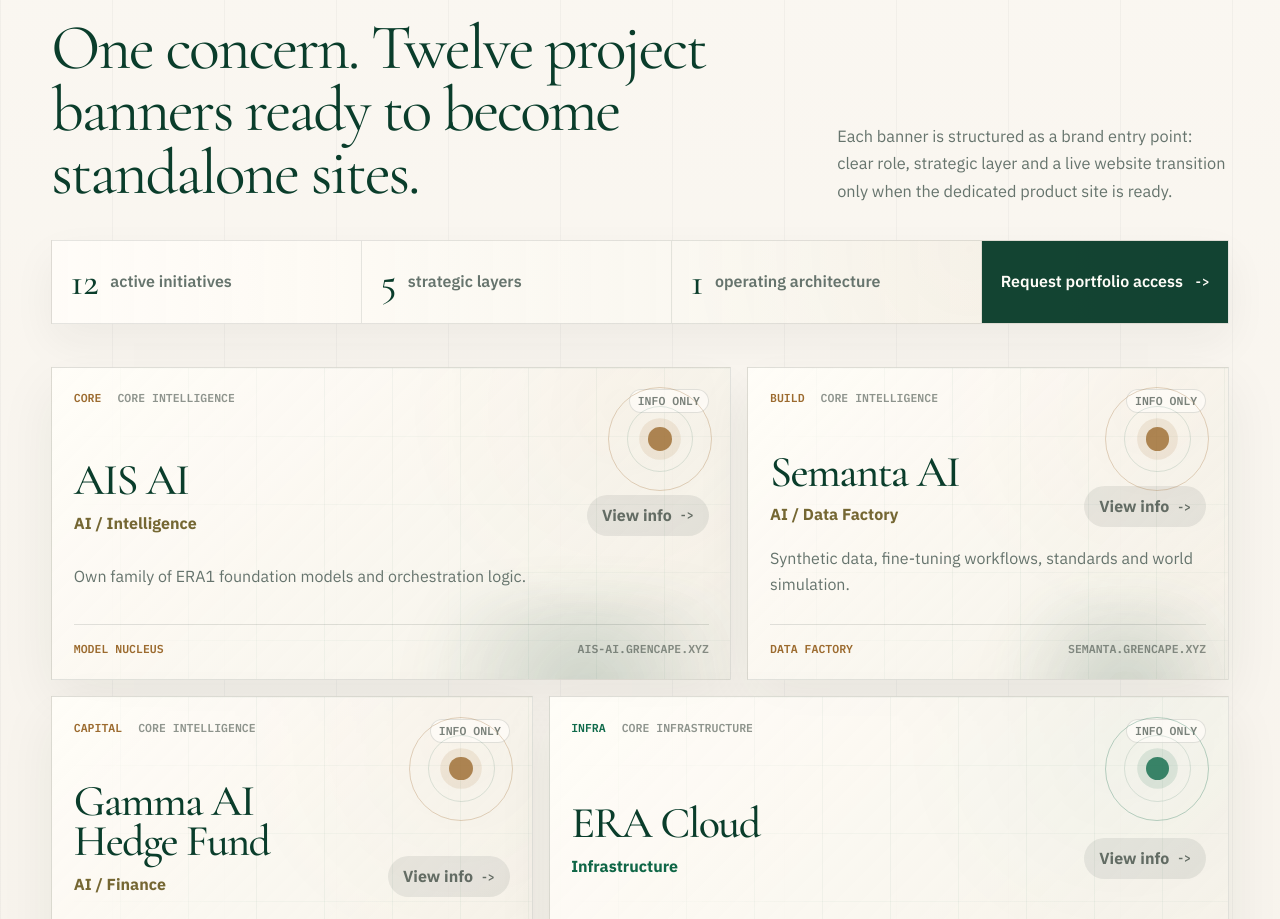
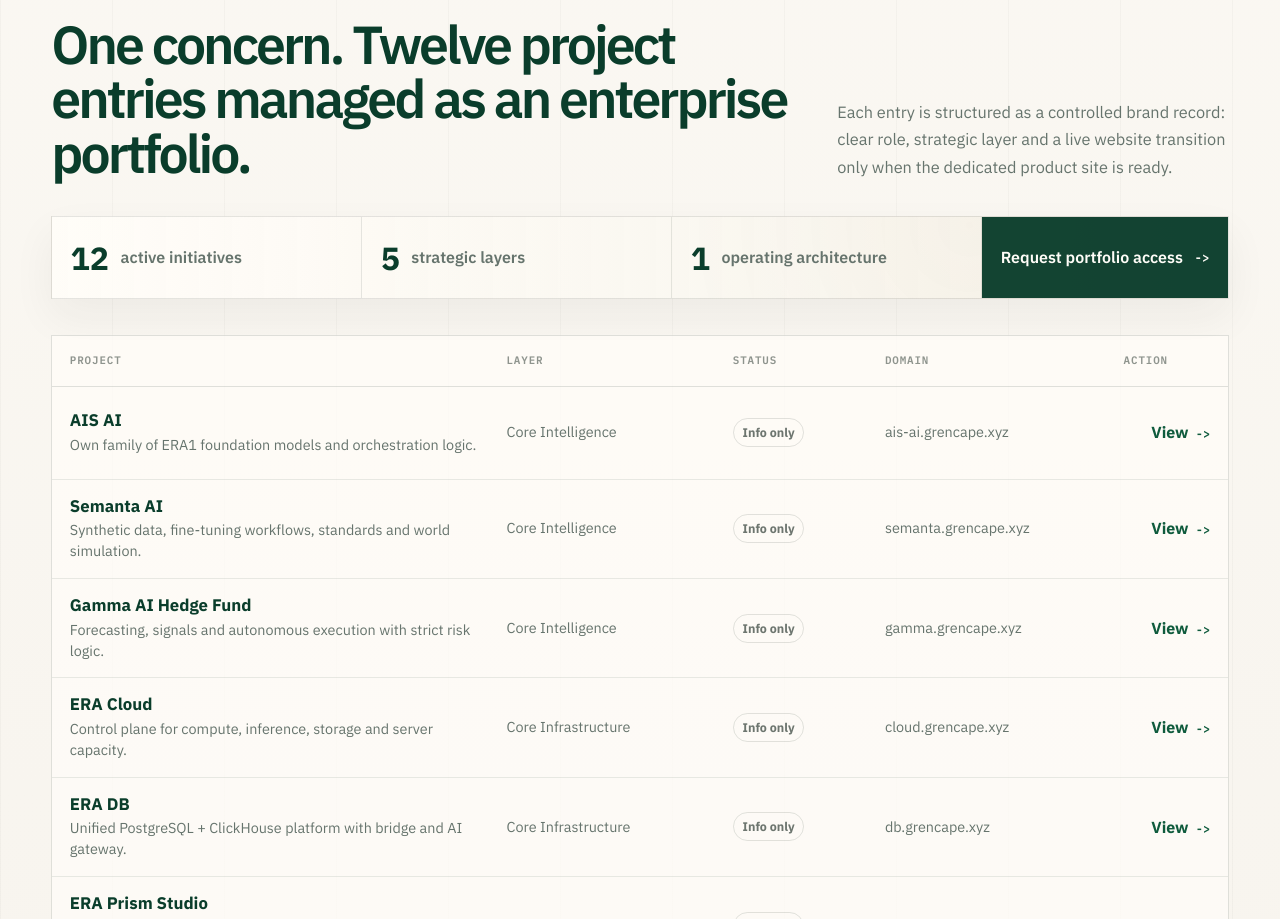
Before and after one commit to ivs-123/grencape-site, a React (Vite) app: page / in a window 1280 px wide. Shown: the part 1881-2800 px from the top of the page. Built offline with nearby package versions, Linux system fonts and the light colour scheme.

Commit message:
Simplify project portfolio layout

```diff
--- a/src/App.tsx
+++ b/src/App.tsx
@@ -30,42 +30,10 @@ function App() {
   }, []);
 
   const renderProjectBanner = (project: Project, index: number) => {
-    const bannerClass = [
-      'project-banner',
-      `project-banner-${project.layer.toLowerCase().replace(/[^a-z0-9]+/g, '-')}`
-    ].filter(Boolean).join(' ');
-
-    const bannerContent = (
-      <>
-        <span className="project-banner-orbit" aria-hidden="true" />
-        <span className="project-banner-topline">
-          <span>{project.stage}</span>
-          <span>{project.layer}</span>
-          <span className={`project-banner-status project-banner-status-${project.siteStatus}`}>
-            {project.siteStatus === 'live' ? 'Site live' : 'Info only'}
-          </span>
-        </span>
-        <span className="project-banner-main">
-          <span>
-            <strong>{project.name}</strong>
-            <em>{project.category}</em>
-          </span>
-          <span className={`project-banner-link ${project.siteStatus === 'pending' ? 'project-banner-link-disabled' : ''}`}>
-            {project.siteStatus === 'live' ? 'Open site' : 'View info'}
-          </span>
-        </span>
-        <span className="project-banner-role">{project.role}</span>
-        <span className="project-banner-footer">
-          <span>{project.signal}</span>
-          <span>{project.siteUrl.replace('https://', '')}</span>
-        </span>
-      </>
-    );
-
     return (
       <motion.a
         key={project.name}
-        className={bannerClass}
+        className="project-row-card"
         href={project.siteStatus === 'live' ? project.siteUrl : `#/projects/${project.slug}`}
         target={project.siteStatus === 'live' ? '_blank' : undefined}
         rel={project.siteStatus === 'live' ? 'noreferrer' : undefined}
@@ -74,7 +42,16 @@ function App() {
         viewport={viewport}
         transition={{ duration: 0.28, delay: index * 0.025 }}
       >
-        {bannerContent}
+        <span className="project-row-name">
+          <strong>{project.name}</strong>
+          <span>{project.role}</span>
+        </span>
+        <span className="project-row-meta">{project.layer}</span>
+        <span className={`project-row-status project-row-status-${project.siteStatus}`}>
+          {project.siteStatus === 'live' ? 'Live site' : 'Info only'}
+        </span>
+        <span className="project-row-domain">{project.siteUrl.replace('https://', '')}</span>
+        <span className="project-row-action">{project.siteStatus === 'live' ? 'Open' : 'View'}</span>
       </motion.a>
     );
   };
@@ -175,18 +152,18 @@ function App() {
             <div>
               <p className="eyebrow">ERA1 PORTFOLIO</p>
               <h2>
-                <span className="title-desktop">One concern. Twelve project banners ready to become standalone sites.</span>
+                <span className="title-desktop">One concern. Twelve project entries managed as an enterprise portfolio.</span>
                 <span className="title-mobile">
                   One concern.
                   <br />
-                  Twelve project banners.
+                  Twelve project entries.
                   <br />
-                  Standalone sites.
+                  Enterprise portfolio.
                 </span>
               </h2>
             </div>
             <p>
-              Each banner is structured as a brand entry point: clear role, strategic layer and a live
+              Each entry is structured as a controlled brand record: clear role, strategic layer and a live
               website transition only when the dedicated product site is ready.
             </p>
           </motion.div>
@@ -211,7 +188,14 @@ function App() {
             </span>
             <a href="mailto:hello@grencape.xyz">Request portfolio access</a>
           </motion.div>
-          <div className="project-banner-grid">
+          <div className="project-index" role="list" aria-label="ERA1 project index">
+            <div className="project-index-head" aria-hidden="true">
+              <span>Project</span>
+              <span>Layer</span>
+              <span>Status</span>
+              <span>Domain</span>
+              <span>Action</span>
+            </div>
             {projects.map(renderProjectBanner)}
           </div>
         </section>
@@ -289,7 +273,7 @@ function App() {
 function ProjectDetail({ project }: { project: Project }) {
   return (
     <main className="project-detail-page">
-      <section className={`project-detail-hero project-banner-${project.layer.toLowerCase().replace(/[^a-z0-9]+/g, '-')}`}>
+      <section className="project-detail-hero">
         <div className="project-detail-kicker">
           <a href="#projects">Back to portfolio</a>
           <span>{project.siteStatus === 'live' ? 'Site live' : 'Information page'}</span>
--- a/src/index.css
+++ b/src/index.css
@@ -1,4 +1,4 @@
-@import url('https://fonts.googleapis.com/css2?family=Cormorant+Garamond:wght@400;500&family=IBM+Plex+Mono:wght@500;600&family=IBM+Plex+Sans:wght@400;500;600;700&display=swap');
+@import url('https://fonts.googleapis.com/css2?family=IBM+Plex+Mono:wght@500;600&family=IBM+Plex+Sans:wght@400;500;600;700&display=swap');
 
 @tailwind base;
 @tailwind components;
@@ -34,9 +34,8 @@ body {
   margin: 0;
   overflow-x: hidden;
   background:
-    linear-gradient(90deg, rgba(20, 35, 27, 0.035) 1px, transparent 1px),
-    radial-gradient(circle at 76% 17%, rgba(15, 91, 61, 0.1), transparent 30rem),
-    linear-gradient(180deg, #fffdf9 0%, #f7f3ec 52%, var(--paper) 100%);
+    linear-gradient(90deg, rgba(20, 35, 27, 0.026) 1px, transparent 1px),
+    linear-gradient(180deg, #fffdf9 0%, #f8f5ef 54%, var(--paper) 100%);
   background-size: 112px 100%, 100% 100%, 100% 100%;
   color: var(--ink);
   font-family: 'IBM Plex Sans', 'Segoe UI', system-ui, sans-serif;
@@ -170,11 +169,10 @@ a {
 .hero h1 {
   margin: 0.95rem 0 0;
   color: var(--green-deep);
-  font-family: 'Cormorant Garamond', Georgia, serif;
-  font-size: 8.4rem;
-  font-weight: 400;
-  letter-spacing: -0.045em;
-  line-height: 0.82;
+  font-size: 7.2rem;
+  font-weight: 600;
+  letter-spacing: -0.065em;
+  line-height: 0.88;
 }
 
 .hero h1 span {
@@ -193,9 +191,9 @@ a {
 .hero-kicker {
   margin: 1.15rem 0 1rem;
   color: var(--copper);
-  font-family: 'Cormorant Garamond', Georgia, serif;
-  font-size: 2rem;
-  line-height: 1;
+  font-size: 1.45rem;
+  font-weight: 600;
+  line-height: 1.15;
 }
 
 .hero-kicker::after {
@@ -300,11 +298,10 @@ a {
 .section h2 {
   margin: 0.95rem 0 0;
   color: var(--green-deep);
-  font-family: 'Cormorant Garamond', Georgia, serif;
-  font-size: 4rem;
-  font-weight: 400;
-  line-height: 0.98;
-  letter-spacing: -0.035em;
+  font-size: 3.35rem;
+  font-weight: 600;
+  line-height: 1.02;
+  letter-spacing: -0.055em;
 }
 
 .title-mobile {
@@ -315,6 +312,7 @@ a {
   display: grid;
   gap: 0;
   border-top: 1px solid var(--line);
+  background: rgba(255, 253, 248, 0.42);
 }
 
 .layer-row {
@@ -340,7 +338,7 @@ a {
 
 .layer-row p {
   margin: 0.45rem 0 0;
-  color: var(--muted);
+  color: #4f5f57;
 }
 
 .layer-projects {
@@ -399,9 +397,8 @@ a {
 
 .portfolio-meta strong {
   color: var(--green-deep);
-  font-family: 'Cormorant Garamond', Georgia, serif;
-  font-size: 2.4rem;
-  font-weight: 500;
+  font-size: 2rem;
+  font-weight: 700;
   line-height: 1;
 }
 
@@ -419,237 +416,100 @@ a {
   font-size: 0.78rem;
 }
 
-.project-banner-grid {
-  margin-top: 2.7rem;
-  display: grid;
-  grid-template-columns: repeat(12, minmax(0, 1fr));
-  gap: 1rem;
+.project-index {
+  margin-top: 2.2rem;
+  border: 1px solid var(--line);
+  background: rgba(255, 253, 248, 0.72);
 }
 
-.project-banner {
-  --banner-accent: var(--copper);
-  grid-column: span 6;
-  min-width: 0;
-  min-height: 16.4rem;
-  padding: 1.35rem;
-  position: relative;
-  display: flex;
-  flex-direction: column;
-  justify-content: space-between;
-  overflow: hidden;
-  border: 1px solid rgba(20, 35, 27, 0.12);
-  background:
-    linear-gradient(135deg, rgba(255, 253, 248, 0.94), rgba(244, 240, 230, 0.78)),
-    radial-gradient(circle at 84% 12%, color-mix(in srgb, var(--banner-accent) 18%, transparent), transparent 14rem);
-  box-shadow: 0 20px 54px rgba(28, 39, 34, 0.065);
-  isolation: isolate;
-  transition: transform 180ms ease, border-color 180ms ease, box-shadow 180ms ease;
+.project-index-head,
+.project-row-card {
+  display: grid;
+  grid-template-columns: minmax(18rem, 1.7fr) minmax(10rem, 0.85fr) minmax(7rem, 0.55fr) minmax(12rem, 0.9fr) minmax(5rem, 0.35fr);
+  gap: 1rem;
+  align-items: center;
 }
 
-.project-banner-core-intelligence {
-  --banner-accent: #9c6b2f;
-}
-
-.project-banner-core-infrastructure {
-  --banner-accent: #0f6a4a;
-}
-
-.project-banner-data-analytics {
-  --banner-accent: #536f7a;
-}
-
-.project-banner-consumer-platform {
-  --banner-accent: #bb7a41;
-}
-
-.project-banner-fintech {
-  --banner-accent: #0a3d2b;
-}
-
-.project-banner:nth-child(4n + 1),
-.project-banner:nth-child(4n + 4) {
-  grid-column: span 7;
-}
-
-.project-banner:nth-child(4n + 2),
-.project-banner:nth-child(4n + 3) {
-  grid-column: span 5;
-}
-
-.project-banner::before {
-  content: '';
-  position: absolute;
-  inset: 0;
-  background:
-    linear-gradient(90deg, rgba(15, 91, 61, 0.08) 1px, transparent 1px),
-    linear-gradient(180deg, rgba(15, 91, 61, 0.055) 1px, transparent 1px);
-  background-size: 4.25rem 4.25rem;
-  mask-image: linear-gradient(90deg, transparent 0%, black 42%, black 100%);
-  opacity: 0.58;
-  z-index: -2;
-}
-
-.project-banner::after {
-  content: '';
-  position: absolute;
-  inset: auto -12% -34% 45%;
-  height: 12rem;
-  background: radial-gradient(circle, rgba(10, 61, 43, 0.18), transparent 68%);
-  filter: blur(20px);
-  z-index: -1;
-}
-
-.project-banner:hover {
-  transform: translateY(-4px);
-  border-color: rgba(15, 91, 61, 0.26);
-  box-shadow: 0 28px 70px rgba(28, 39, 34, 0.11);
-}
-
-.project-banner:focus-visible {
-  outline: 2px solid var(--green);
-  outline-offset: 4px;
-}
-
-.project-banner-orbit {
-  position: absolute;
-  right: 1.15rem;
-  top: 1.2rem;
-  width: 6.5rem;
-  height: 6.5rem;
-  border: 1px solid color-mix(in srgb, var(--banner-accent) 34%, transparent);
-  border-radius: 50%;
-  opacity: 0.82;
-}
-
-.project-banner-orbit::before,
-.project-banner-orbit::after {
-  content: '';
-  position: absolute;
-  inset: 1.1rem;
-  border: 1px solid rgba(15, 91, 61, 0.16);
-  border-radius: 50%;
-}
-
-.project-banner-orbit::after {
-  inset: 2.45rem;
-  background: var(--banner-accent);
-  border: 0;
-  box-shadow: 0 0 0 0.55rem color-mix(in srgb, var(--banner-accent) 14%, transparent);
-}
-
-.project-banner-topline,
-.project-banner-footer {
-  display: flex;
-  flex-wrap: wrap;
-  gap: 0.6rem 1rem;
-  color: var(--banner-accent);
+.project-index-head {
+  min-height: 3.2rem;
+  padding: 0 1.1rem;
+  color: rgba(20, 35, 27, 0.48);
+  border-bottom: 1px solid var(--line);
   font-family: 'IBM Plex Mono', monospace;
-  font-size: 0.72rem;
+  font-size: 0.68rem;
   font-weight: 600;
+  letter-spacing: 0.08em;
   text-transform: uppercase;
 }
 
-.project-banner-topline span + span,
-.project-banner-footer span + span {
-  color: rgba(20, 35, 27, 0.48);
+.project-row-card {
+  min-height: 5.8rem;
+  padding: 1rem 1.1rem;
+  border-bottom: 1px solid rgba(20, 35, 27, 0.09);
+  transition: background-color 160ms ease, color 160ms ease;
 }
 
-.project-banner-status {
-  margin-left: auto;
-  padding: 0.12rem 0.5rem;
-  border: 1px solid rgba(20, 35, 27, 0.12);
-  border-radius: 999px;
-  background: rgba(255, 253, 248, 0.72);
-  color: rgba(20, 35, 27, 0.56) !important;
+.project-row-card:last-child {
+  border-bottom: 0;
 }
 
-.project-banner-status-live {
-  border-color: rgba(15, 91, 61, 0.24);
-  color: var(--green) !important;
+.project-row-card:hover,
+.project-row-card:focus-visible {
+  background: rgba(255, 255, 255, 0.78);
+  color: var(--green-deep);
+  outline: none;
 }
 
-.project-banner-main {
-  margin-top: 2.4rem;
-  display: flex;
-  align-items: end;
-  justify-content: space-between;
-  gap: 1.5rem;
+.project-row-name {
+  min-width: 0;
+  display: grid;
+  gap: 0.28rem;
 }
 
-.project-banner-main > span:first-child {
-  min-width: 0;
+.project-row-name strong {
+  color: var(--green-deep);
+  font-size: 1.05rem;
+  line-height: 1.2;
 }
 
-.project-banner-main strong {
-  display: block;
-  max-width: 27rem;
-  color: var(--green-deep);
-  font-family: 'Cormorant Garamond', Georgia, serif;
-  font-size: 2.75rem;
-  font-weight: 500;
-  letter-spacing: -0.035em;
-  line-height: 0.92;
+.project-row-name span,
+.project-row-meta,
+.project-row-domain {
+  color: var(--muted);
+  font-size: 0.9rem;
+  line-height: 1.45;
+}
+
+.project-row-name span,
+.project-row-domain {
   overflow-wrap: anywhere;
 }
 
-.project-banner-main em {
-  display: block;
-  margin-top: 0.65rem;
-  color: color-mix(in srgb, var(--banner-accent) 72%, var(--green));
-  font-style: normal;
+.project-row-status {
+  width: max-content;
+  padding: 0.24rem 0.55rem;
+  border: 1px solid rgba(20, 35, 27, 0.12);
+  border-radius: 999px;
+  color: rgba(20, 35, 27, 0.62);
+  font-size: 0.78rem;
   font-weight: 700;
 }
 
-.project-banner-link {
-  min-width: max-content;
-  min-height: 2.55rem;
-  display: inline-flex;
-  align-items: center;
-  gap: 0.5rem;
-  padding: 0 0.95rem;
-  border-radius: 999px;
-  background: rgba(10, 61, 43, 0.94);
-  color: #fffdf8;
-  font-weight: 700;
-  box-shadow: 0 14px 30px rgba(10, 61, 43, 0.16);
+.project-row-status-live {
+  border-color: rgba(15, 91, 61, 0.24);
+  color: var(--green);
 }
 
-.project-banner-link::after {
-  content: '->';
-  font-family: 'IBM Plex Mono', monospace;
-  font-size: 0.72rem;
+.project-row-action {
+  justify-self: end;
+  color: var(--green);
+  font-weight: 800;
 }
 
-.project-banner-link-disabled {
-  background: rgba(20, 35, 27, 0.08);
-  color: rgba(20, 35, 27, 0.62);
-  box-shadow: none;
-}
-
-.project-banner-link-disabled::after {
-  content: '->';
-}
-
-.project-banner-role {
-  margin-top: 1.2rem;
-  display: block;
-  max-width: 34rem;
-  color: var(--muted);
-  font-size: 1rem;
-  line-height: 1.62;
-  overflow-wrap: anywhere;
-}
-
-.project-banner-footer {
-  margin-top: 1.6rem;
-  padding-top: 0.95rem;
-  border-top: 1px solid rgba(20, 35, 27, 0.12);
-  justify-content: space-between;
-}
-
-.project-banner-footer span {
-  min-width: 0;
-  overflow-wrap: anywhere;
+.project-row-action::after {
+  content: ' ->';
+  font-family: 'IBM Plex Mono', monospace;
+  font-size: 0.75rem;
 }
 
 .manifesto-grid {
@@ -728,13 +588,10 @@ a {
 }
 
 .project-detail-hero {
-  --banner-accent: var(--copper);
   width: min(1220px, 92vw);
-  min-height: calc(100svh - 4.8rem);
   margin: 0 auto;
-  padding: 5rem 0 4rem;
+  padding: 5rem 0 4.5rem;
   display: grid;
-  align-content: center;
 }
 
 .project-detail-kicker {
@@ -757,24 +614,23 @@ a {
 
 .project-detail-grid {
   display: grid;
-  grid-template-columns: minmax(0, 1fr) minmax(20rem, 0.42fr);
+  grid-template-columns: minmax(0, 1fr) minmax(22rem, 0.45fr);
   gap: 3rem;
-  align-items: end;
+  align-items: start;
 }
 
 .project-detail-hero h1 {
   margin: 1rem 0 0;
   color: var(--green-deep);
-  font-family: 'Cormorant Garamond', Georgia, serif;
-  font-size: 7rem;
-  font-weight: 500;
-  letter-spacing: -0.05em;
-  line-height: 0.86;
+  font-size: 5rem;
+  font-weight: 600;
+  letter-spacing: -0.06em;
+  line-height: 0.98;
 }
 
 .project-detail-category {
   margin: 1rem 0 0;
-  color: color-mix(in srgb, var(--banner-accent) 72%, var(--green));
+  color: var(--green);
   font-size: 1.2rem;
   font-weight: 700;
 }
@@ -802,14 +658,11 @@ a {
   min-width: 0;
   padding: 1.4rem;
   border: 1px solid rgba(20, 35, 27, 0.12);
-  background:
-    linear-gradient(135deg, rgba(255, 253, 248, 0.95), rgba(244, 240, 230, 0.8)),
-    radial-gradient(circle at 82% 12%, color-mix(in srgb, var(--banner-accent) 18%, transparent), transparent 14rem);
-  box-shadow: 0 24px 60px rgba(28, 39, 34, 0.08);
+  background: rgba(255, 253, 248, 0.78);
 }
 
 .project-detail-card > span {
-  color: var(--banner-accent);
+  color: var(--copper);
   font-family: 'IBM Plex Mono', monospace;
   font-size: 0.74rem;
   font-weight: 600;
@@ -820,10 +673,8 @@ a {
   display: block;
   margin-top: 0.9rem;
   color: var(--green-deep);
-  font-family: 'Cormorant Garamond', Georgia, serif;
-  font-size: 2.4rem;
-  font-weight: 500;
-  line-height: 0.95;
+  font-size: 1.35rem;
+  line-height: 1.2;
 }
 
 .project-detail-card p {
@@ -870,7 +721,6 @@ a {
 }
 
 .project-focus-grid article {
-  min-height: 12rem;
   padding: 1.2rem;
   border: 1px solid rgba(20, 35, 27, 0.12);
   background: rgba(255, 253, 248, 0.74);
@@ -884,10 +734,10 @@ a {
 }
 
 .project-focus-grid h3 {
-  margin: 1.5rem 0 0;
+  margin: 1rem 0 0;
   color: var(--green-deep);
-  font-size: 1.35rem;
-  line-height: 1.15;
+  font-size: 1.1rem;
+  line-height: 1.25;
 }
 
 .contact-box {
@@ -973,12 +823,13 @@ a {
     border-top: 1px solid rgba(20, 35, 27, 0.1);
   }
 
-  .project-banner,
-  .project-banner:nth-child(4n + 1),
-  .project-banner:nth-child(4n + 2),
-  .project-banner:nth-child(4n + 3),
-  .project-banner:nth-child(4n + 4) {
-    grid-column: span 6;
+  .project-index {
+    overflow-x: auto;
+  }
+
+  .project-index-head,
+  .project-row-card {
+    min-width: 58rem;
   }
 }
 
@@ -1060,12 +911,29 @@ a {
     grid-column: auto;
   }
 
-  .project-banner,
-  .project-banner:nth-child(4n + 1),
-  .project-banner:nth-child(4n + 2),
-  .project-banner:nth-child(4n + 3),
-  .project-banner:nth-child(4n + 4) {
-    grid-column: span 12;
+  .project-index {
+    border: 0;
+    background: transparent;
+    display: grid;
+    gap: 0.75rem;
+  }
+
+  .project-index-head {
+    display: none;
+  }
+
+  .project-row-card {
+    min-width: 0;
+    min-height: 0;
+    grid-template-columns: 1fr;
+    gap: 0.65rem;
+    padding: 1rem;
+    border: 1px solid var(--line);
+    background: rgba(255, 253, 248, 0.76);
+  }
+
+  .project-row-action {
+    justify-self: start;
   }
 
   .portfolio-meta {
@@ -1125,34 +993,8 @@ a {
     max-width: 21rem;
   }
 
-  .project-banner {
-    min-height: 17.5rem;
-    padding: 1.05rem;
-  }
-
   .portfolio-meta strong {
     font-size: 2rem;
-  }
-
-  .project-banner-main {
-    margin-top: 2rem;
-    align-items: flex-start;
-    flex-direction: column;
-    gap: 1rem;
-  }
-
-  .project-banner-main strong {
-    font-size: 2.25rem;
-  }
-
-  .project-banner-link {
-    width: 100%;
-    justify-content: center;
-  }
-
-  .project-banner-footer {
-    display: grid;
-    gap: 0.35rem;
   }
 
   .layer-row {
```
